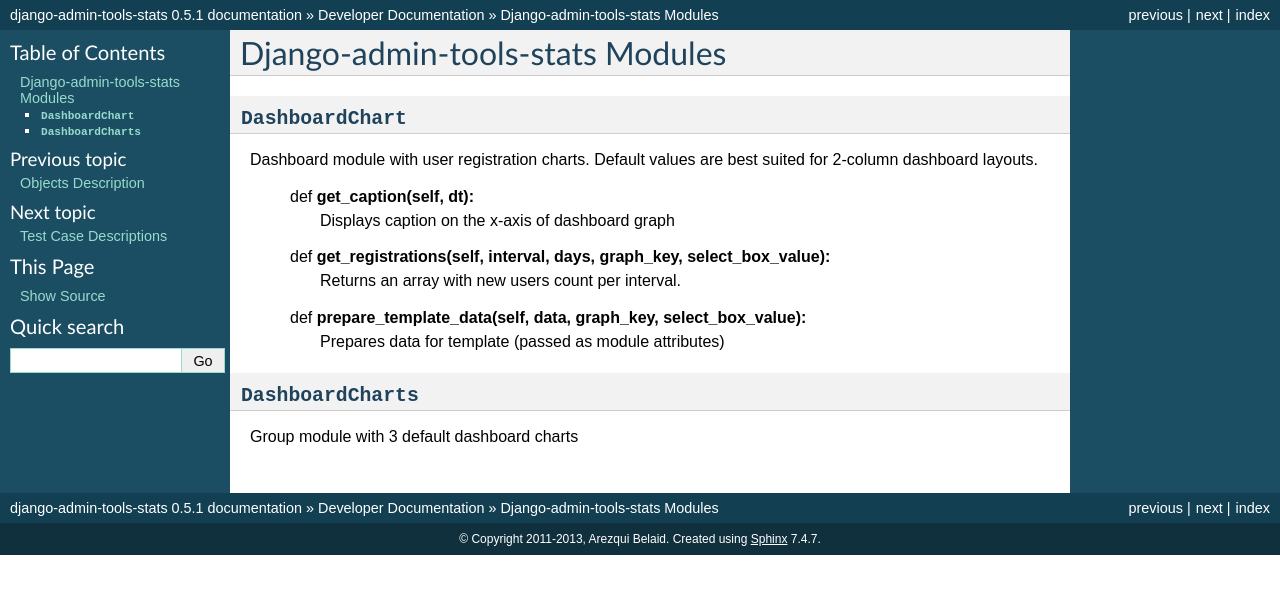
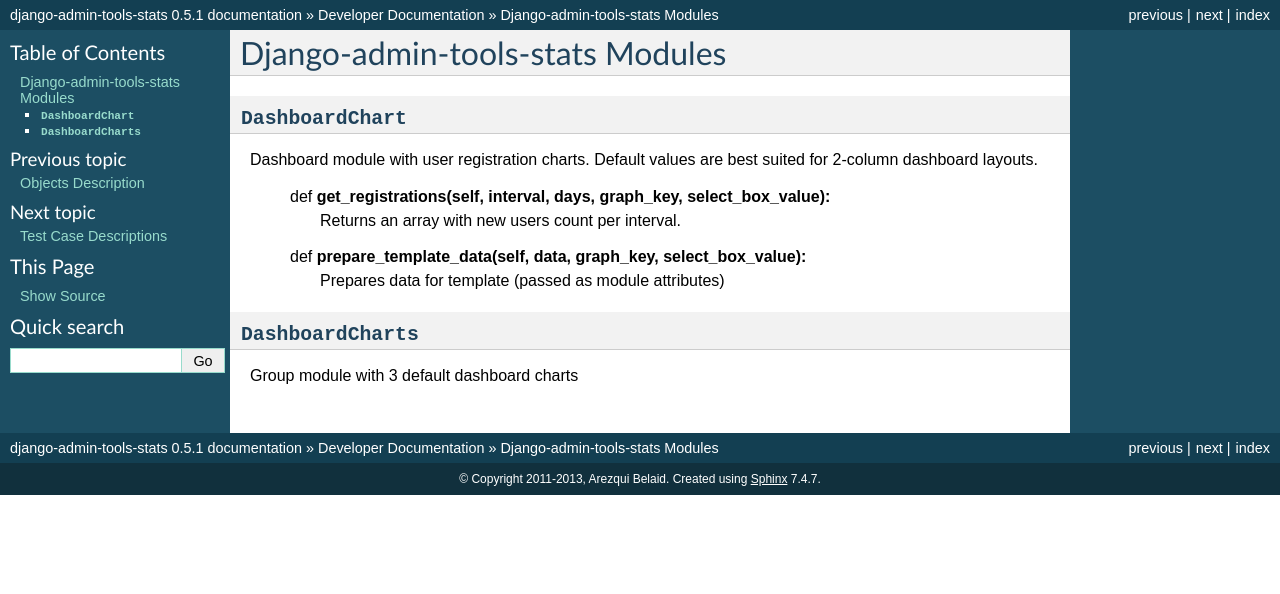
Before and after one commit to areski/django-admin-tools-stats, a Sphinx documentation site: the page built from docs/source/developer-doc/modules.rst, in a window 1280 px wide. Shown: the top 594 px of the page. Built offline with Sphinx 7.4.7, drawn with Linux system fonts in a browser that asks for light colours.

Commit message:
update developer doc

```diff
--- a/README.rst
+++ b/README.rst
@@ -45,7 +45,7 @@
         ...
         'admin_tools_stats',
         'django_nvd3',
-        )
+    )
 
 - Add following code to dashboard.py::
 
--- a/docs/source/developer-doc/modules.rst
+++ b/docs/source/developer-doc/modules.rst
@@ -10,9 +10,6 @@
 
 Dashboard module with user registration charts. Default values are best suited
 for 2-column dashboard layouts.
-
-    def **get_caption(self, dt):**
-        Displays caption on the x-axis of dashboard graph
 
     def **get_registrations(self, interval, days, graph_key, select_box_value):**
         Returns an array with new users count per interval.
--- a/docs/source/installation-overview.rst
+++ b/docs/source/installation-overview.rst
@@ -38,7 +38,7 @@
     INSTALLED_APPS = (
         'admin_tools_stats',
         'django_nvd3',
-        )
+    )
 
 - Add the following code to your file dashboard.py::
 
```
